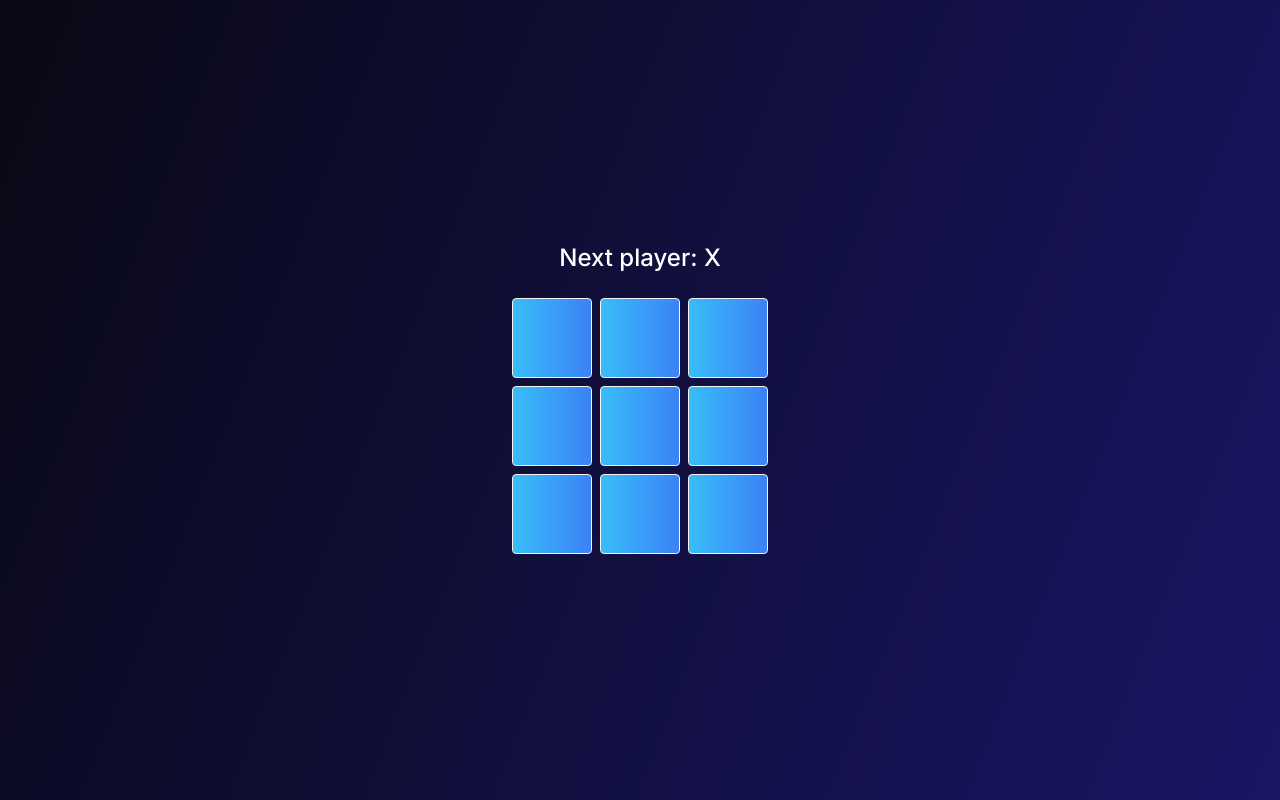
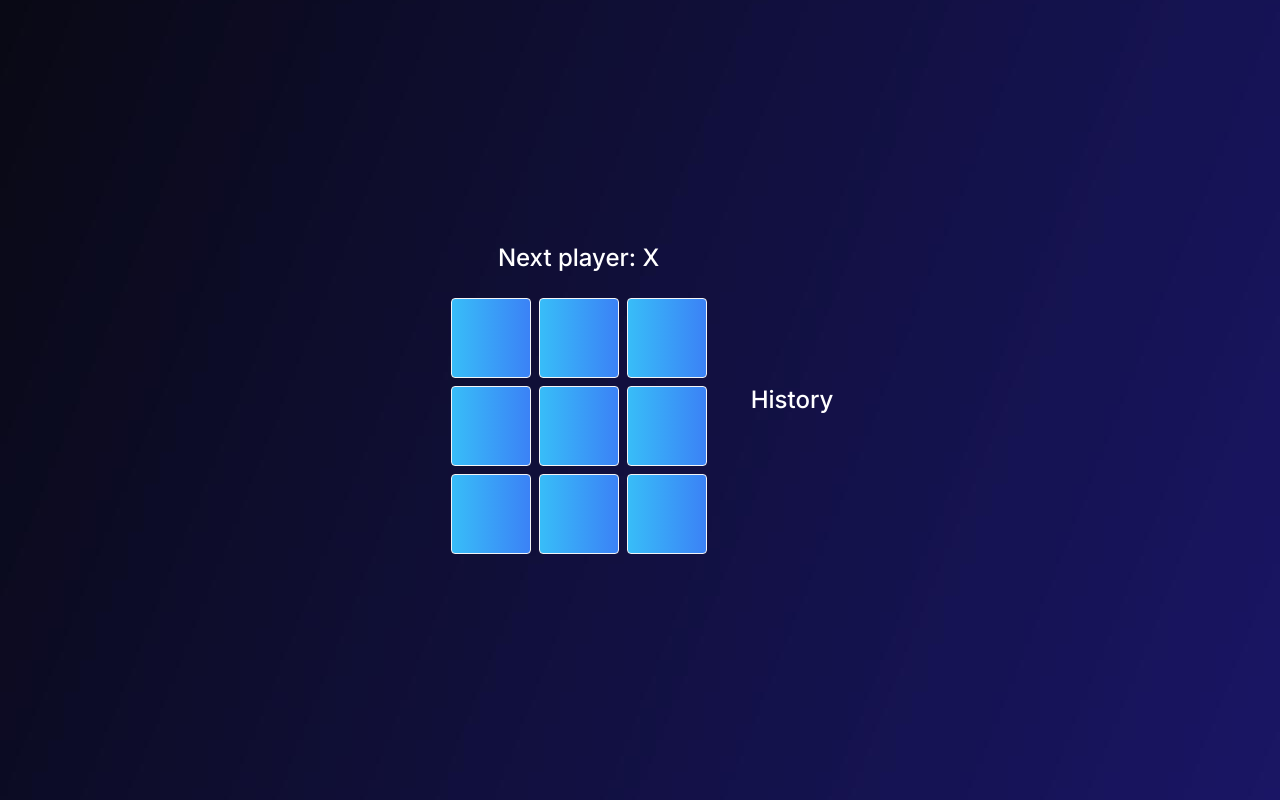
Before and after one commit to imranwebcraft/Tic-Tac-Toe-React, a React (Vite) app: page / in a window 1280 px wide. Built offline with nearby package versions, Linux system fonts and the light colour scheme.

Commit message:
Lifting the state to the Game component so that we can implement history/time travel, and tract all changing across full game

```diff
--- a/src/App.jsx
+++ b/src/App.jsx
@@ -13,10 +13,7 @@ function Square({ value, onSquareClick }) {
 	);
 }
 
-export default function Board() {
-	const [square, setSquare] = useState(Array(9).fill(null));
-	const [xISNext, setXIsNext] = useState(true);
-
+export function Board({ xISNext, square, onPlay }) {
 	const winner = calculateWinner(square);
 	let status;
 	if (winner) {
@@ -28,25 +25,27 @@ export default function Board() {
 	function handleSquareClick(index) {
 		const nextSquare = square.slice();
 
+		// Check if the square is already played
 		if (square[index]) {
 			return toast.error("Alreay played! Try another square.");
 		}
+		// Check if the game is over
 		if (calculateWinner(square)) {
 			return toast.error("Gamer Over!");
 		}
-
+		// Put X or O based on xIsNext condition
 		if (xISNext) {
 			nextSquare[index] = "X";
 		} else {
 			nextSquare[index] = "O";
 		}
 
-		setSquare(nextSquare);
-		setXIsNext(!xISNext);
+		// Pass the changes to the Game board
+		onPlay(nextSquare);
 	}
 
 	return (
-		<div className="flex flex-col justify-center h-screen w-screen">
+		<>
 			<h1 className="text-2xl text-center pb-5 font-medium">{status}</h1>
 
 			<div className="flex justify-center items-center">
@@ -63,6 +62,30 @@ export default function Board() {
 				<Square value={square[6]} onSquareClick={() => handleSquareClick(6)} />
 				<Square value={square[7]} onSquareClick={() => handleSquareClick(7)} />
 				<Square value={square[8]} onSquareClick={() => handleSquareClick(8)} />
+			</div>
+		</>
+	);
+}
+
+export default function Game() {
+	const [history, setHistory] = useState([Array(9).fill(null)]);
+	const [xISNext, setXIsNext] = useState(true);
+
+	const currentSquare = history[history.length - 1];
+
+	function handlePlay(nextSquare) {
+		setXIsNext(!xISNext);
+		setHistory([...history, nextSquare]);
+	}
+
+	return (
+		<div className="p-10 md:p-20 w-screen h-screen flex flex-col md:flex-row gap-10 justify-center items-center">
+			<div>
+				<Board xISNext={xISNext} square={currentSquare} onPlay={handlePlay} />
+			</div>
+			<div>
+				<h1 className="text-2xl text-center py-5 font-medium">History</h1>
+				<ol>{/* Display the history moves here */}</ol>
 			</div>
 		</div>
 	);
--- a/src/main.jsx
+++ b/src/main.jsx
@@ -1,12 +1,12 @@
-import React from 'react';
-import ReactDOM from 'react-dom/client';
-import { Toaster } from 'react-hot-toast';
-import Board from './App';
-import './index.css';
+import React from "react";
+import ReactDOM from "react-dom/client";
+import { Toaster } from "react-hot-toast";
+import Game from "./App";
+import "./index.css";
 
-ReactDOM.createRoot(document.getElementById('root')).render(
+ReactDOM.createRoot(document.getElementById("root")).render(
 	<React.StrictMode>
-		<Board />
+		<Game />
 		<Toaster />
 	</React.StrictMode>
 );
```
Also changed, not shown: 1 other file (tests, documents, lock files or other folders).
